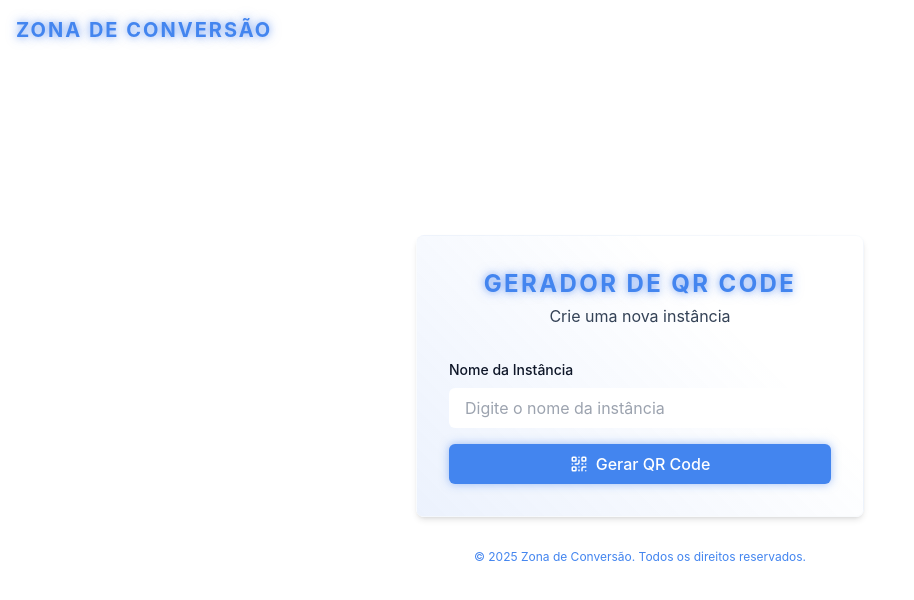
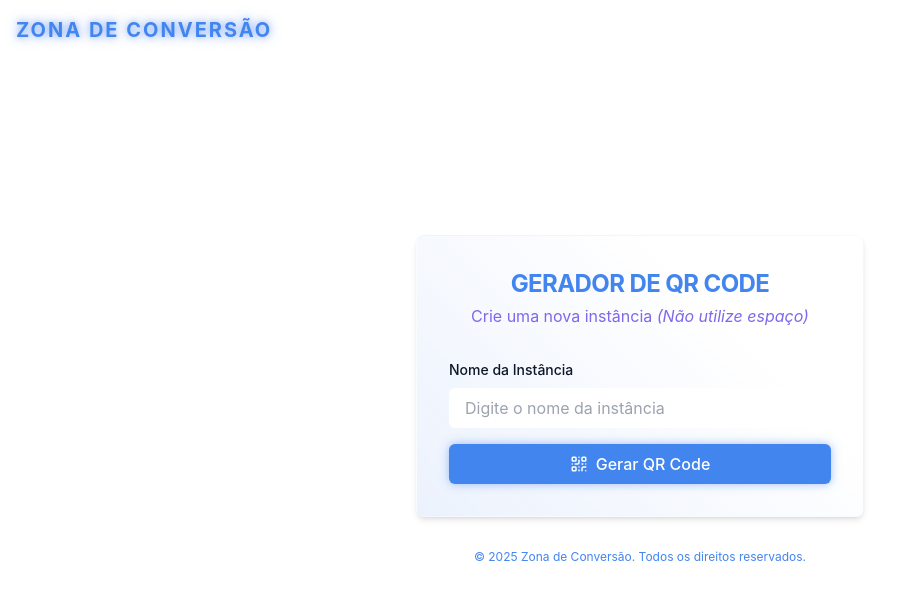
Before and after one commit to ramokoneb/hub_qr_code, a React (Vite) app: page /dashboard in a window 1280 px wide. Shown: the top 600 px of the page, without its empty margins (0-914 px from the left). Built offline with nearby package versions, Linux system fonts and the light colour scheme.

Commit message:
Fix: Style updates
Update styles for QR code generator and login form.

```diff
--- a/src/components/QRCodeGenerator.tsx
+++ b/src/components/QRCodeGenerator.tsx
@@ -117,8 +117,8 @@ const QRCodeGenerator = () => {
   return (
     <div className="tech-card w-full max-w-md p-8 animate-fadeIn">
       <div className="mb-8 text-center">
-        <h2 className="neon-text text-2xl mb-1 text-primary">GERADOR DE QR CODE</h2>
-        <p className="text-muted-foreground">Crie uma nova instância</p>
+        <h2 className="text-2xl mb-1 text-primary font-bold tracking-tight">GERADOR DE QR CODE</h2>
+        <p className="text-accent">Crie uma nova instância <em>(Não utilize espaço)</em></p>
       </div>
 
       <div className="space-y-4">
```
